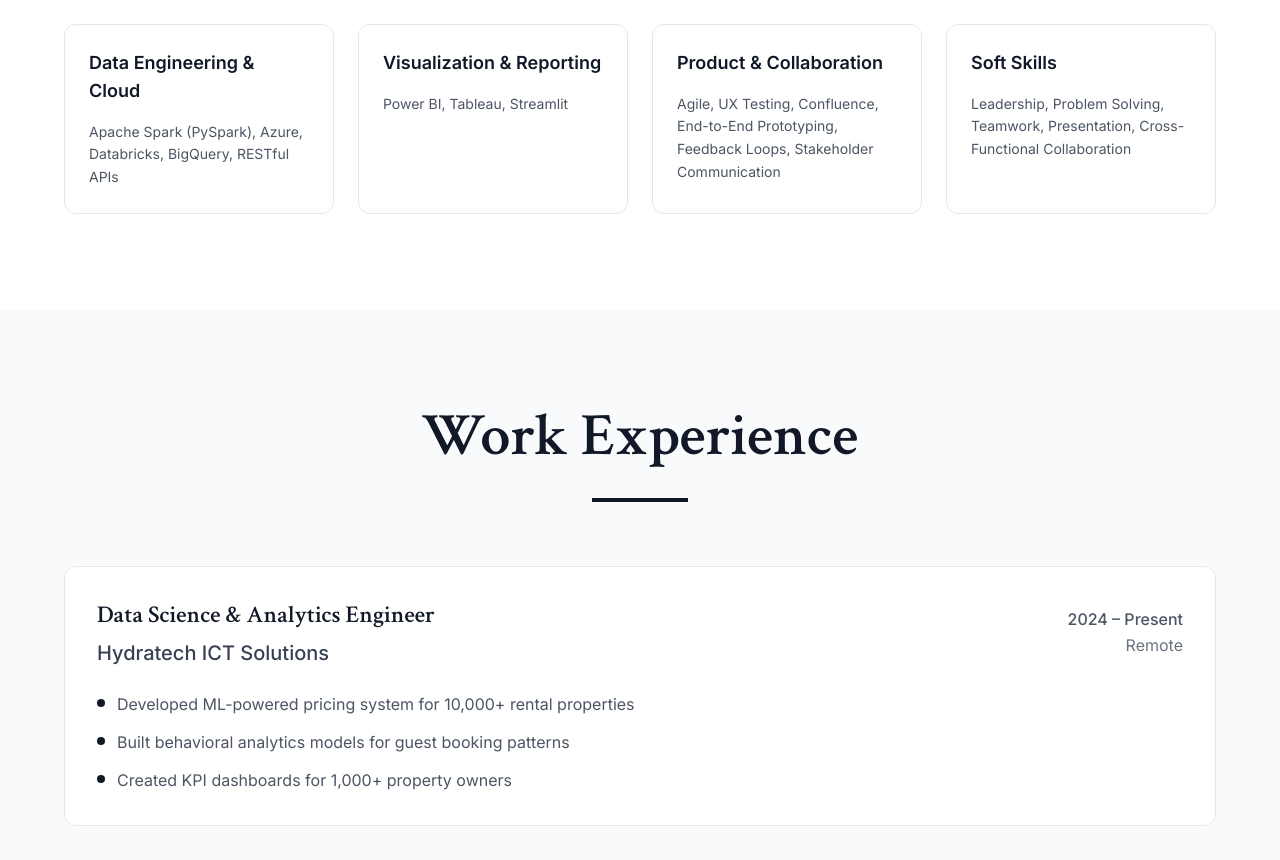
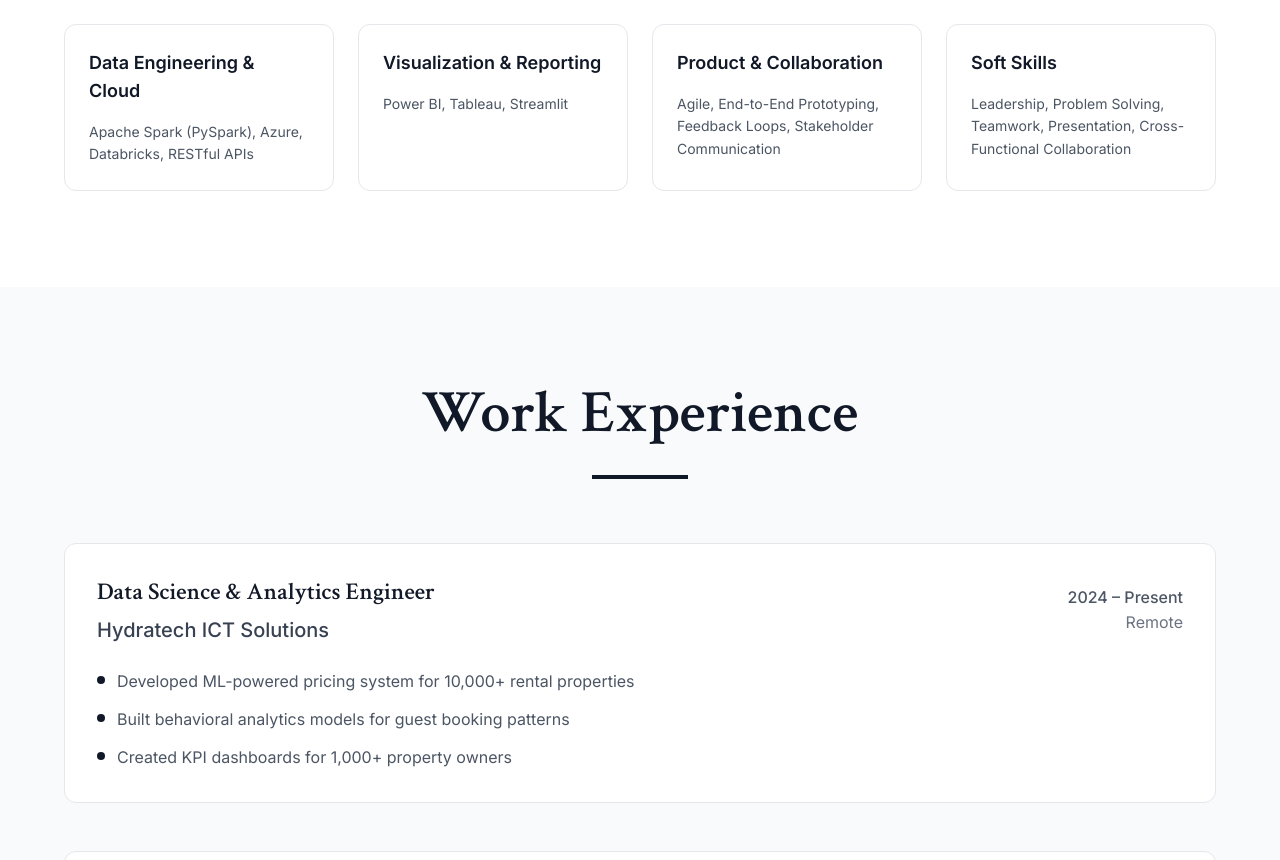
Before and after one commit to HarshiniAiyyer/resumesite, a React (Vite) app: page / in a window 1280 px wide. Shown: the part 2513-3373 px from the top of the page. Built offline with nearby package versions, Linux system fonts and the light colour scheme.

Commit message:
Updated App.tsx

```diff
--- a/src/App.tsx
+++ b/src/App.tsx
@@ -346,7 +346,7 @@ function App() {
               <div className="bg-white dark:bg-gray-800 p-6 rounded-xl border border-gray-200 dark:border-gray-700">
                 <h4 className="font-semibold text-lg mb-4 text-gray-900 dark:text-gray-100">Data Engineering & Cloud</h4>
                 <p className="text-gray-600 dark:text-gray-400 text-sm leading-relaxed">
-                  Apache Spark (PySpark), Azure, Databricks, BigQuery, RESTful APIs
+                  Apache Spark (PySpark), Azure, Databricks, RESTful APIs
                 </p>
               </div>
 
@@ -360,7 +360,7 @@ function App() {
               <div className="bg-white dark:bg-gray-800 p-6 rounded-xl border border-gray-200 dark:border-gray-700">
                 <h4 className="font-semibold text-lg mb-4 text-gray-900 dark:text-gray-100">Product & Collaboration</h4>
                 <p className="text-gray-600 dark:text-gray-400 text-sm leading-relaxed">
-                  Agile, UX Testing, Confluence, End-to-End Prototyping, Feedback Loops, Stakeholder Communication
+                  Agile, End-to-End Prototyping, Feedback Loops, Stakeholder Communication
                 </p>
               </div>
 
```
